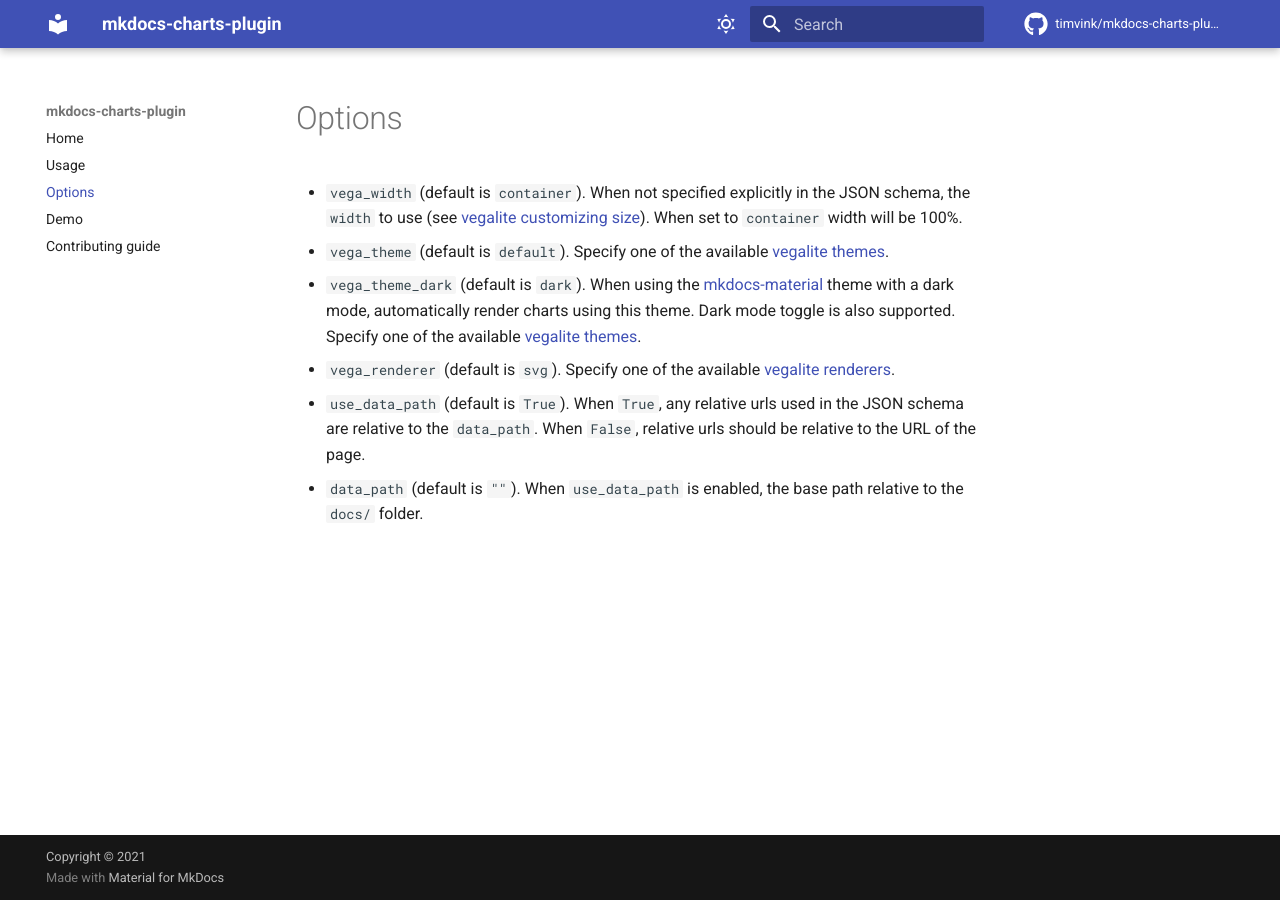
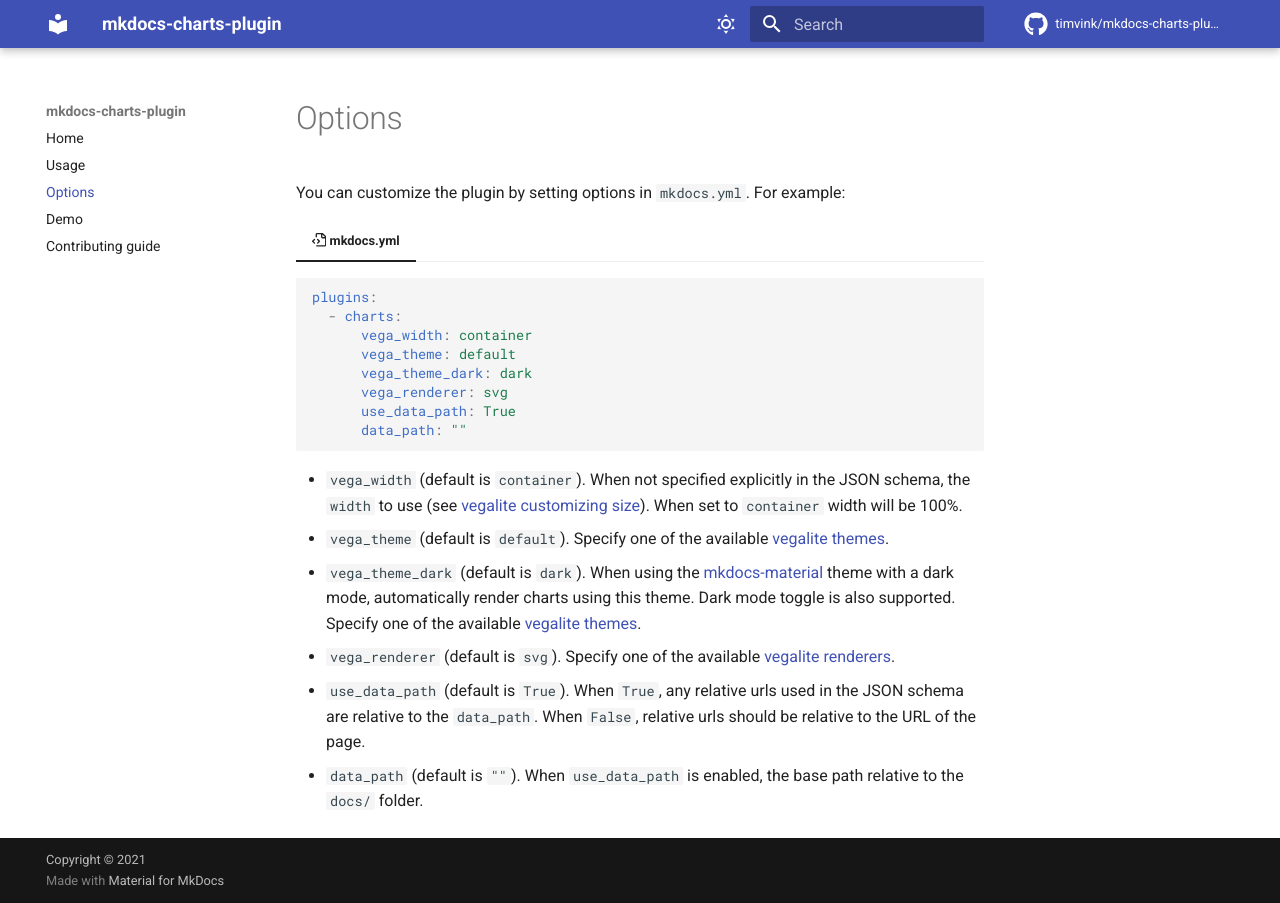
Before and after one commit to timvink/mkdocs-charts-plugin, an MkDocs documentation site: the page built from docs/options.md, in a window 1280 px wide. Built offline with MkDocs 1.6.1 and Material for MkDocs 9.7.7, drawn with Linux system fonts in a browser that asks for light colours; a script that is not in the unit is left out; comment, search, counter and statistics services are not loaded.

Commit message:
document how to set options, see #19

````diff
--- a/docs/options.md
+++ b/docs/options.md
@@ -1,4 +1,19 @@
 # Options
+
+You can customize the plugin by setting options in `mkdocs.yml`. For example:
+
+=== ":octicons-file-code-16: mkdocs.yml"
+
+  ```yaml
+  plugins:
+    - charts:
+        vega_width: container
+        vega_theme: default
+        vega_theme_dark: dark
+        vega_renderer: svg
+        use_data_path: True
+        data_path: ""
+  ```
 
 - `vega_width` (default is `container`). When not specified explicitly in the JSON schema, the `width` to use (see [vegalite customizing size](https://vega.github.io/vega-lite/docs/size.html)). When set to `container` width will be 100%.
 - `vega_theme` (default is `default`). Specify one of the available [vegalite themes](https://vega.github.io/vega-themes/).
````
